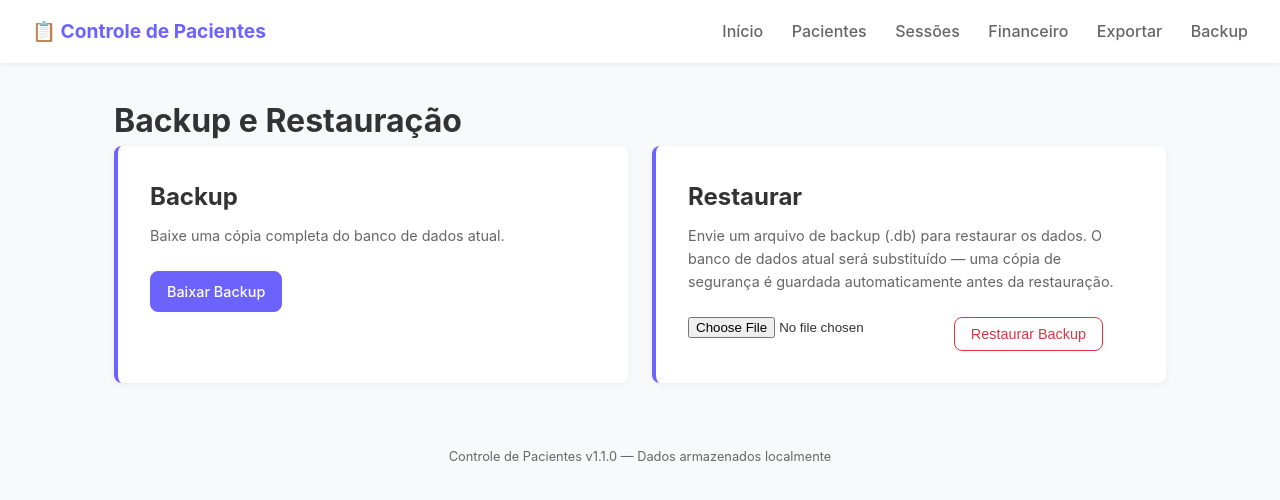
After one commit to PauloMoura81/controle-pacientes, a Flask app: page /backup in a window 1280 px wide. The commit adds this page. Shown: the top 500 px of the page. Run offline with Flask 3, Linux system fonts and the light colour scheme.

Commit message:
feat: status Encaminhado e backup/restauração da base de dados
Adiciona a opção "Encaminhado" ao status do paciente (formulário,
filtro de listagem e badge) e uma nova seção de Backup para baixar
o banco de dados atual ou restaurar a partir de um arquivo .db,
com cópia de segurança automática antes de qualquer restauração.

Co-Authored-By: Claude Sonnet 5 <noreply@anthropic.com>

```diff
--- a/app.py
+++ b/app.py
@@ -8,6 +8,7 @@ import io
 import csv
 import os
 import re
+import shutil
 import sys
 import logging
 from logging.handlers import RotatingFileHandler
@@ -81,7 +82,7 @@ class Paciente(db.Model):
     dia_horario = db.Column(db.String(50), nullable=True)
     valor_sessao = db.Column(db.Float, default=0.0)
     forma_pagamento = db.Column(db.String(20), default='Particular')  # Particular, Convênio, PsyMeet
-    status = db.Column(db.String(20), default='Ativo')  # Ativo, Pausado, Alta, Desistência
+    status = db.Column(db.String(20), default='Ativo')  # Ativo, Pausado, Alta, Desistência, Encaminhado
     observacoes = db.Column(db.Text, nullable=True)
     criado_em = db.Column(db.DateTime, default=datetime.now)
 
@@ -455,6 +456,59 @@ def exportar_sessoes():
     return _export_csv('sessoes', headers, rows)
 
 
+@app.route('/backup')
+def backup():
+    return render_template('backup.html')
+
+
+@app.route('/backup/download')
+def backup_download():
+    db.session.remove()
+    db.engine.dispose()
+    db_path = os.path.join(DATA_DIR, 'pacientes.db')
+    timestamp = datetime.now().strftime('%Y%m%d_%H%M%S')
+    return send_file(
+        db_path,
+        as_attachment=True,
+        download_name=f'backup_pacientes_{timestamp}.db'
+    )
+
+
+@app.route('/backup/restaurar', methods=['POST'])
+def backup_restaurar():
+    arquivo = request.files.get('arquivo')
+    if not arquivo or arquivo.filename == '':
+        flash('Selecione um arquivo de backup (.db) para restaurar.', 'error')
+        return redirect(url_for('backup'))
+
+    if not arquivo.filename.lower().endswith('.db'):
+        flash('Arquivo inválido. Selecione um arquivo .db de backup.', 'error')
+        return redirect(url_for('backup'))
+
+    conteudo = arquivo.read()
+    if not conteudo.startswith(b'SQLite format 3\x00'):
+        flash('Arquivo inválido: não é um banco de dados SQLite válido.', 'error')
+        return redirect(url_for('backup'))
+
+    db_path = os.path.join(DATA_DIR, 'pacientes.db')
+
+    db.session.remove()
+    db.engine.dispose()
+
+    backups_dir = os.path.join(DATA_DIR, 'backups')
+    os.makedirs(backups_dir, exist_ok=True)
+    if os.path.exists(db_path):
+        timestamp = datetime.now().strftime('%Y%m%d_%H%M%S')
+        shutil.copy2(db_path, os.path.join(backups_dir, f'pre_restauracao_{timestamp}.db'))
+
+    with open(db_path, 'wb') as f:
+        f.write(conteudo)
+
+    logger.info("Banco de dados restaurado a partir de backup enviado pelo usuário.")
+    flash('Backup restaurado com sucesso! Uma cópia do banco anterior foi guardada em dados/backups.', 'success')
+    return redirect(url_for('backup'))
+
+
 # ==================== HELPERS ====================
 
 def _parse_date(date_str):
--- a/static/css/style.css
+++ b/static/css/style.css
@@ -171,6 +171,7 @@ tbody td a {
 .badge-pausado { background: #FFF3CD; color: #856404; }
 .badge-alta { background: #D1ECF1; color: #0C5460; }
 .badge-desistência { background: #F8D7DA; color: #721C24; }
+.badge-encaminhado { background: #E2D9F3; color: #4B2E83; }
 .badge-compareceu { background: #D4EDDA; color: #155724; }
 .badge-faltou { background: #F8D7DA; color: #721C24; }
 .badge-cancelou { background: #FFF3CD; color: #856404; }
--- /dev/null
+++ b/templates/backup.html
@@ -0,0 +1,25 @@
+{% extends "base.html" %}
+{% block title %}Backup e Restauração{% endblock %}
+{% block content %}
+<h1>Backup e Restauração</h1>
+
+<div class="export-section">
+    <div class="export-card">
+        <h2>Backup</h2>
+        <p>Baixe uma cópia completa do banco de dados atual.</p>
+        <div class="export-actions">
+            <a href="{{ url_for('backup_download') }}" class="btn btn-primary">Baixar Backup</a>
+        </div>
+    </div>
+
+    <div class="export-card">
+        <h2>Restaurar</h2>
+        <p>Envie um arquivo de backup (.db) para restaurar os dados. O banco de dados atual será substituído — uma cópia de segurança é guardada automaticamente antes da restauração.</p>
+        <form method="POST" action="{{ url_for('backup_restaurar') }}" enctype="multipart/form-data" class="export-actions"
+              onsubmit="return confirm('Tem certeza? Isso vai substituir todos os dados atuais pelo conteúdo do arquivo de backup.');">
+            <input type="file" name="arquivo" accept=".db" required>
+            <button type="submit" class="btn btn-danger">Restaurar Backup</button>
+        </form>
+    </div>
+</div>
+{% endblock %}
--- a/templates/base.html
+++ b/templates/base.html
@@ -17,6 +17,7 @@
             <a href="{{ url_for('listar_sessoes') }}">Sessões</a>
             <a href="{{ url_for('financeiro') }}">Financeiro</a>
             <a href="{{ url_for('exportar') }}">Exportar</a>
+            <a href="{{ url_for('backup') }}">Backup</a>
         </div>
     </nav>
 
--- a/templates/paciente_form.html
+++ b/templates/paciente_form.html
@@ -83,7 +83,7 @@
         <div class="form-group">
             <label for="status">Status</label>
             <select id="status" name="status">
-                {% for opt in ['Ativo', 'Pausado', 'Alta', 'Desistência'] %}
+                {% for opt in ['Ativo', 'Pausado', 'Alta', 'Desistência', 'Encaminhado'] %}
                 <option value="{{ opt }}" {% if paciente.status == opt %}selected{% endif %}>{{ opt }}</option>
                 {% endfor %}
             </select>
--- a/templates/pacientes.html
+++ b/templates/pacientes.html
@@ -9,6 +9,7 @@
         <a href="?status=Pausado&busca={{ busca }}" class="btn btn-sm {% if status_filter == 'Pausado' %}btn-active{% endif %}">Pausados</a>
         <a href="?status=Alta&busca={{ busca }}" class="btn btn-sm {% if status_filter == 'Alta' %}btn-active{% endif %}">Alta</a>
         <a href="?status=Desistência&busca={{ busca }}" class="btn btn-sm {% if status_filter == 'Desistência' %}btn-active{% endif %}">Desistência</a>
+        <a href="?status=Encaminhado&busca={{ busca }}" class="btn btn-sm {% if status_filter == 'Encaminhado' %}btn-active{% endif %}">Encaminhado</a>
         <a href="?status=Todos&busca={{ busca }}" class="btn btn-sm {% if status_filter == 'Todos' %}btn-active{% endif %}">Todos</a>
     </div>
     <a href="{{ url_for('novo_paciente') }}" class="btn btn-primary">+ Novo Paciente</a>
```
